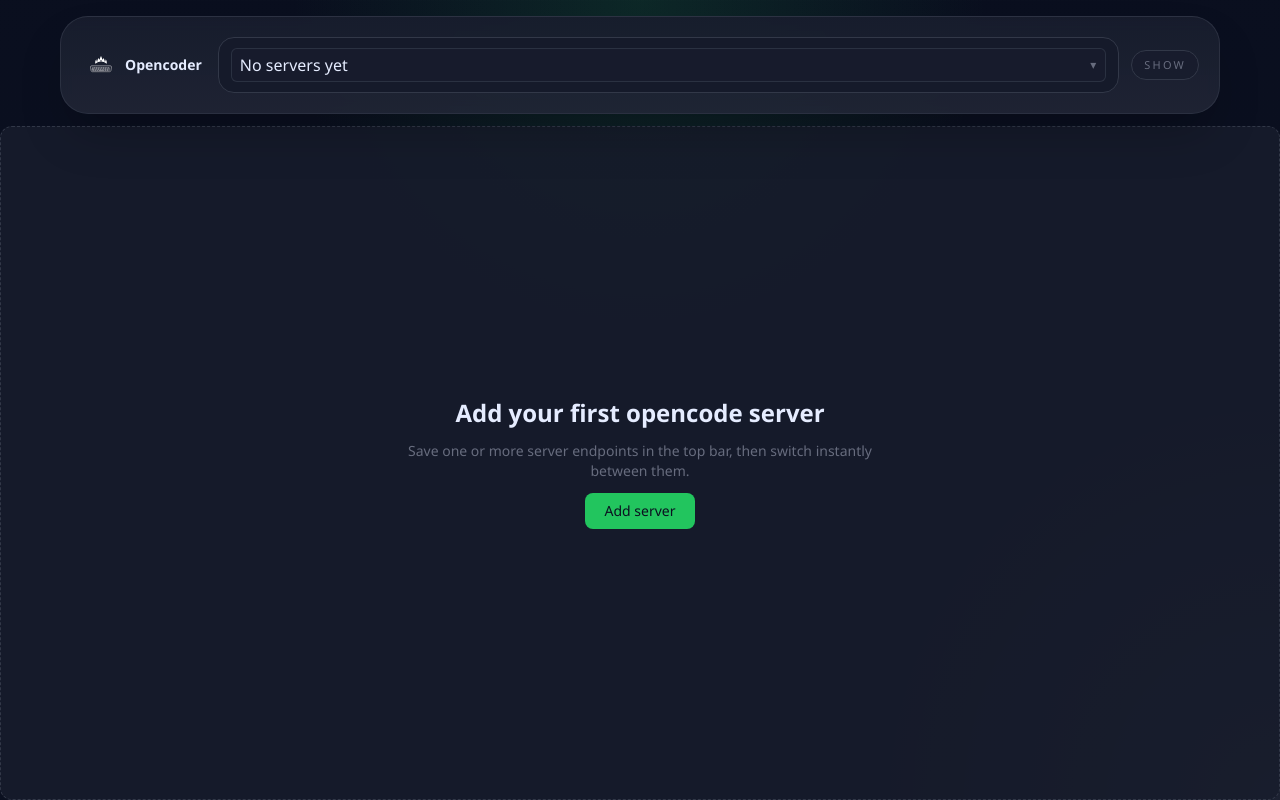
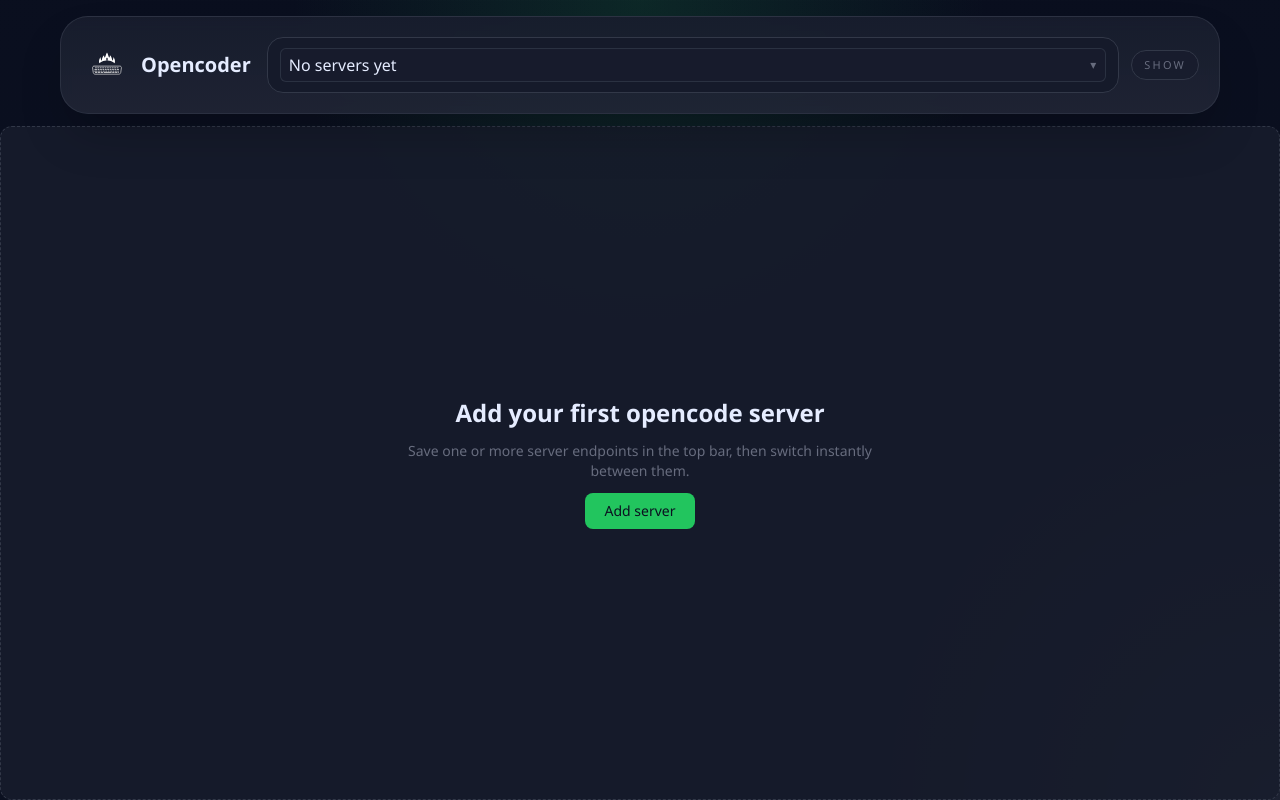
Before and after one commit to Studi0beta/opencoder, a SvelteKit app: page / in a window 1280 px wide. Both pictures are taken after a click on the button "HIDE". Built offline with nearby package versions, Linux system fonts and the light colour scheme.

Commit message:
fix: keep branding size consistent

```diff
--- a/src/routes/+page.svelte
+++ b/src/routes/+page.svelte
@@ -483,13 +483,17 @@
 			{#if topBarHidden}
 				<div class="flex items-center gap-3 p-4 md:p-5">
 					<a
-						class="flex min-w-fit items-center gap-2 rounded-xl px-1 focus:ring-2 focus:outline-none"
+						class="flex min-w-fit items-center gap-3 rounded-2xl px-1 focus:ring-2 focus:outline-none"
 						href="https://github.com/Studi0beta/opencoder"
 						rel="noreferrer noopener"
 						target="_blank"
 					>
-						<img src="/logo.svg" alt="" class="h-8 w-8 rounded-lg object-contain" />
-						<span class="text-sm font-semibold" style="color: var(--hub-text);">Opencoder</span>
+						<img src="/logo.svg" alt="" class="h-11 w-11 rounded-2xl object-contain" />
+						<div class="min-w-0">
+							<h1 class="text-lg font-semibold md:text-xl" style="color: var(--hub-text);">
+								Opencoder
+							</h1>
+						</div>
 					</a>
 
 					<div
```
